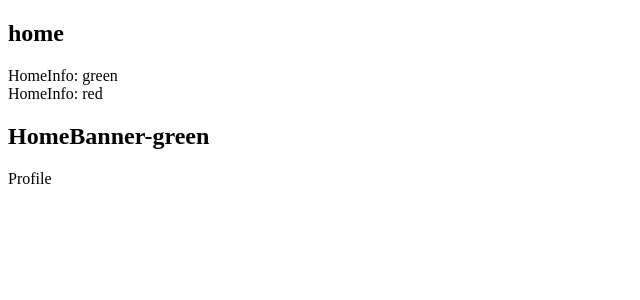
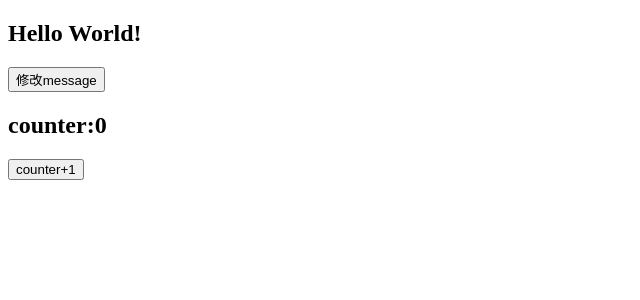
Before and after one commit to hollis-yang/Front-End-Learning, a React (Create React App) app in the folder React/learn_react_code/03_component/: page / in a window 1280 px wide. Shown: the top 300 px of the page, without its empty margins (0-640 px from the left). Built offline with nearby package versions, Linux system fonts and the light colour scheme.

Commit message:
react-setState

```diff
--- /dev/null
+++ b/React/learn_react_code/03_component/src/10_setState/App.jsx
@@ -0,0 +1,71 @@
+import React, { Component } from 'react'
+import { flushSync } from 'react-dom'
+
+export class App extends Component {
+  constructor() {
+    super()
+    this.state = {
+      message: 'Hello World!',
+      counter: 0,
+    }
+  }
+
+  changeText() {
+    // setTimeout(() => {
+    //   this.setState({
+    //     message: 'Hello React!',
+    //   })
+    //   console.log('message:', this.state.message)
+    // }, 0)
+    setTimeout(() => {
+      flushSync(() => {
+        this.setState({
+          message: 'Hello React!',
+        })
+      })
+      console.log('message:', this.state.message)
+    }, 0)
+  }
+
+  increment() {
+    // this.setState({
+    //   counter: this.state.counter + 1
+    // })
+    // this.setState({
+    //   counter: this.state.counter + 1
+    // })
+    // this.setState({
+    //   counter: this.state.counter + 1
+    // })
+    this.setState((state, props) => {
+      return {
+        counter: state.counter + 1
+      }
+    })
+    this.setState((state, props) => {
+      return {
+        counter: state.counter + 1
+      }
+    })
+    this.setState((state, props) => {
+      return {
+        counter: state.counter + 1
+      }
+    })
+  }
+
+  render() {
+    const { message, counter } = this.state
+
+    return (
+      <div>
+        <h2>{message}</h2>
+        <button onClick={() => this.changeText()}>修改message</button>
+        <h2>counter:{counter}</h2>
+        <button onClick={() => this.increment()}>counter+1</button>
+      </div>
+    )
+  }
+}
+
+export default App
--- a/React/learn_react_code/03_component/src/index.js
+++ b/React/learn_react_code/03_component/src/index.js
@@ -10,7 +10,8 @@ import ReactDOM from 'react-dom/client'
 // import App from './06_组件通信案例/App'
 // import App from './07_插槽/App'
 // import App from './08_作用域插槽/App'
-import App from './09_非父子通信/App'
+// import App from './09_非父子通信/App'
+import App from './10_setState/App'
 
 
 const root = ReactDOM.createRoot(document.getElementById('root'))
```
Also changed, not shown: React/learn_react_code/03_component/src/10_setState/01_setState三种用法.jsx (added, +83 -0 lines), React/learn_react_code/03_component/src/10_setState/02_setState设计为异步.jsx (added), 2 other files (tests, documents, lock files or other folders).
